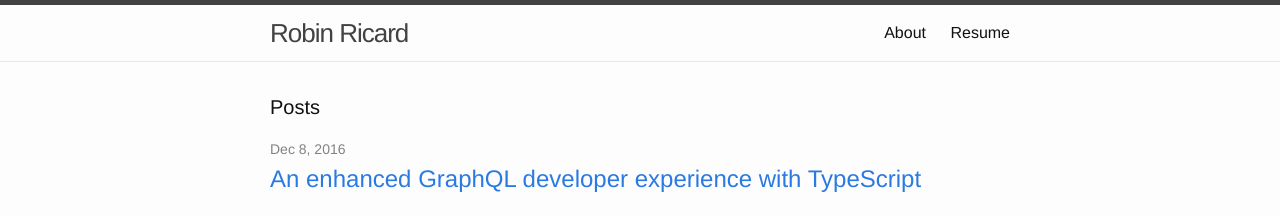
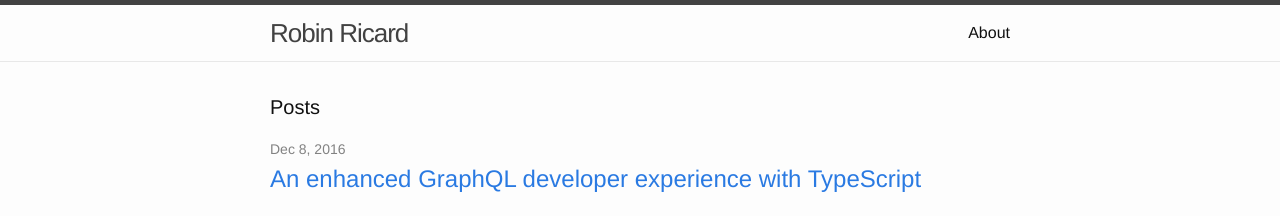
Before and after one commit to rricard/rricard.github.io, a Jekyll site: the page built from index.html, in a window 1280 px wide. Shown: the top 216 px of the page. Built offline with Jekyll 4.4.1, drawn with Linux system fonts in a browser that asks for light colours.

Commit message:
Resumes are boring

```diff
--- a/_includes/header.html
+++ b/_includes/header.html
@@ -19,7 +19,6 @@
           <a class="page-link" href="{{ page.url | prepend: site.baseurl }}">{{ page.title }}</a>
           {% endif %}
         {% endfor %}
-        <a class="page-link" href="/resume">Resume</a>
       </div>
     </nav>
 
```
